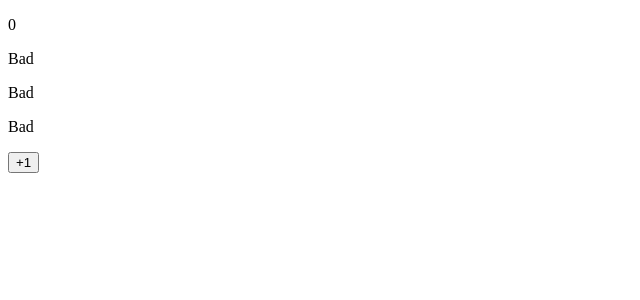
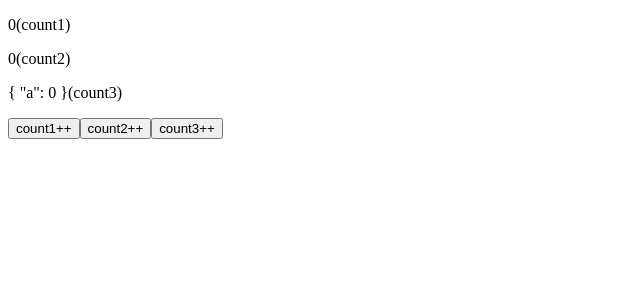
Before and after one commit to natsukitoku/vue-lesson, a Vue app: page / in a window 1280 px wide. Shown: the top 300 px of the page, without its empty margins (0-640 px from the left). Built offline with nearby package versions, Linux system fonts and the light colour scheme.

Commit message:
watch,watchEffectの使用例

```diff
--- a/index.html
+++ b/index.html
@@ -13,7 +13,8 @@
     <!-- <div id="example3"></div> -->
     <!-- <div id="example4"></div> -->
     <!-- <div id="example5"></div> -->
-    <div id="example6"></div>
+    <!-- <div id="example6"></div> -->
+    <div id="example7"></div>
     <script type="module" src="/src/main.js"></script>
   </body>
 </html>
--- /dev/null
+++ b/src/Example7.vue
@@ -0,0 +1,60 @@
+<script setup>
+import { ref, watchEffect, watch } from 'vue';
+const count1 = ref(0)
+const count2 = ref(0)
+const count3 = ref({
+  a:0
+})
+//監視対象を明示的にしたいときや限定したいときにwatchを使う
+//newValueとoldValueが同じ値のときは第二引数の関数は実行されない
+// watch(count1, (newValue, oldValue) => {
+//   console.log('watch')
+//   console.log('newValue', newValue)
+//   console.log('oldValue' , oldValue)
+// })
+// watch(() => {
+//   console.log('watch first argument')
+//   return count1.value + count2.value
+// },
+// (newValue, oldValue) => {
+//   console.log('watch')
+//   console.log('newValue', newValue)
+//   console.log('oldValue' , oldValue)
+// })
+// watch([count1, count2], (newValue, oldValue) => {
+//   console.log('watch')
+//   console.log('newValue', newValue)
+//   console.log('oldValue' , oldValue)
+// })
+//第二引数は監視する値が更新されたタイミングで実行される
+watch(
+  () => {
+    console.log('watch first argument')
+    return count3.value.a
+  },
+  (newValue, oldValue) => {
+  console.log('watch')
+  console.log('newValue', newValue)
+  console.log('oldValue' , oldValue)
+},
+//immediateを第三引数につけるとすぐに実行される
+{
+  immediate: true
+})
+// watchEffect(() => {
+//   console.log('watchEffect')
+//   console.log(count.value)
+//   setTimeout(() => {
+//     console.log('after 1 sec')
+//   }, 1000)
+//   count.value = 'hello'
+// })
+</script>
+<template>
+  <p>{{ count1 }}(count1)</p>
+  <p>{{ count2 }}(count2)</p>
+  <p>{{ count3 }}(count3)</p>
+  <button @click="count1++">count1++</button>
+  <button @click="count2++">count2++</button>
+  <button @click="count3.a++">count3++</button>
+</template>
--- a/src/main.js
+++ b/src/main.js
@@ -5,18 +5,21 @@ import App from "./App.vue";
 // import Example3 from "./Example3.vue";
 // import Example4 from "./Example4.vue";
 // import Example5 from "./Example5.vue";
-import Example6 from "./Example6.vue";
+// import Example6 from "./Example6.vue";
+import Example7 from "./Example7.vue";
 const app = createApp(App);
 // const exampleApp = createApp(Example);
 // const exampleApp2 = createApp(Example2);
 // const exampleApp3 = createApp(Example3);
 // const exampleApp4 = createApp(Example4);
 // const exampleApp5 = createApp(Example5);
-const exampleApp6 = createApp(Example6);
+// const exampleApp6 = createApp(Example6);
+const exampleApp7 = createApp(Example7);
 app.mount('#app');
 // exampleApp.mount('#example');
 // exampleApp2.mount('#example2');
 // exampleApp3.mount('#example3');
 // exampleApp4.mount('#example4');
 // exampleApp5.mount('#example5');
-exampleApp6.mount('#example6');
+// exampleApp6.mount('#example6');
+exampleApp7.mount('#example7');
```
